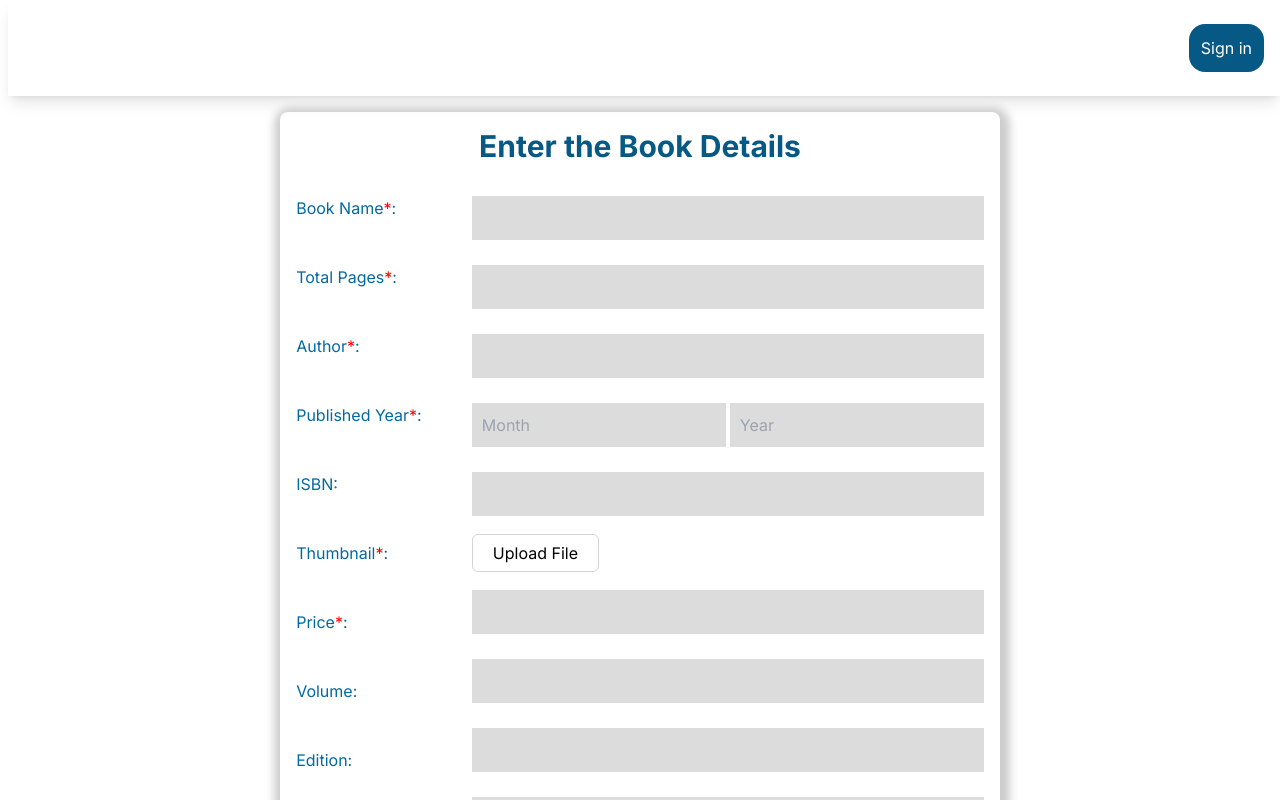
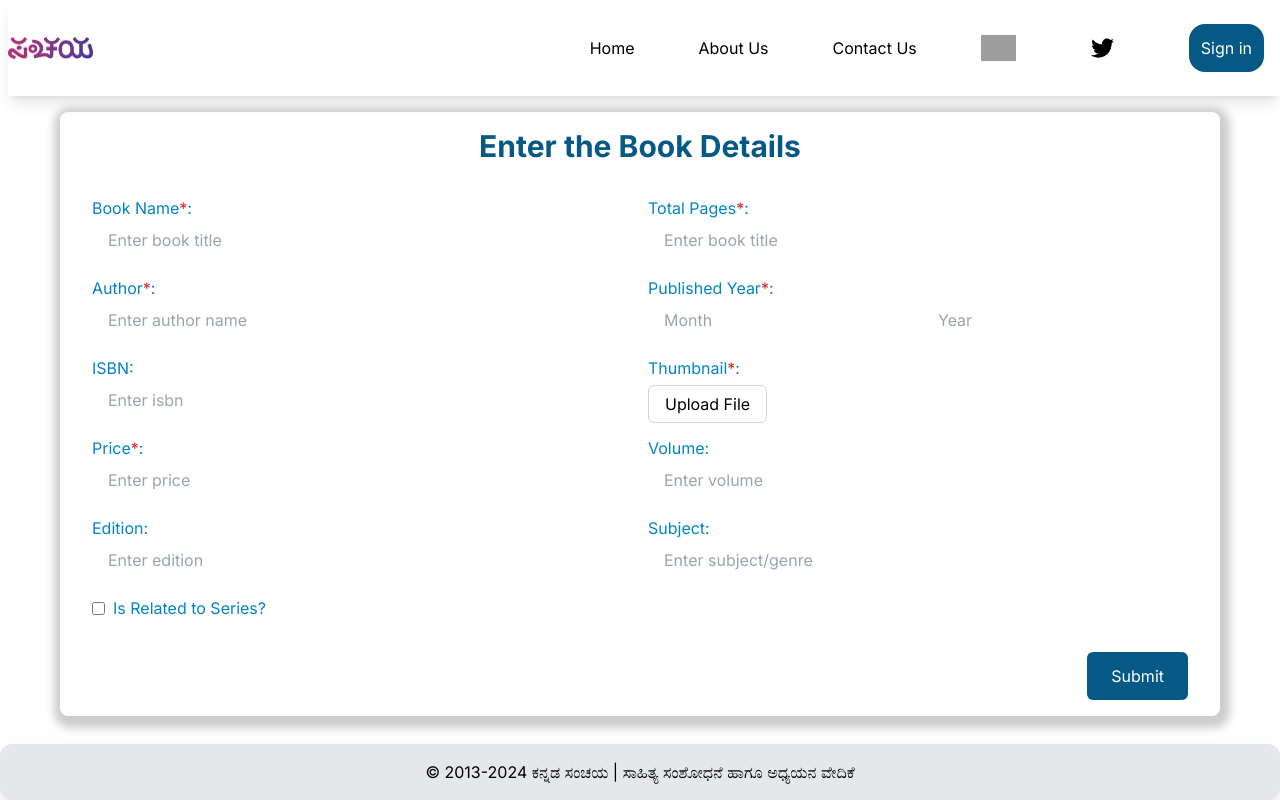
Before and after one commit to sanchaya/pustakasaraswatha, a Next.js app in the folder publisher-portal/: page /dashboard in a window 1280 px wide. Shown: the top 800 px of the page. Built offline with nearby package versions, Linux system fonts and the light colour scheme; no server answers; grey boxes are pictures that could not be loaded.

Commit message:
updated pages

```diff
--- a/publisher-portal/app/dashboard/page.js
+++ b/publisher-portal/app/dashboard/page.js
@@ -1,6 +1,7 @@
 "use client"
 import React,{useState, useEffect} from 'react';
 import Header from '@/components/Header';
+import Footer from '@/components/Footer';
 import axios from 'axios';
 
 export default function Form(){
@@ -69,7 +70,7 @@ export default function Form(){
 
       const createCover = async(newCover)=>{
         try {
-          const response = await axios.post('http://localhost:8000/upload', newCover);
+          const response = await axios.post('https://pubserver.sanchaya.net/upload', newCover);
           const fileId = response.data.message;
           console.log("Uploaded file ID:", fileId);
           return fileId;
@@ -110,7 +111,7 @@ export default function Form(){
 
 
             const bookResponse = await fetch(
-              "http://localhost:8000/books/save-book-data",
+              "https://pubserver.sanchaya.net/books/save-book-data",
               {
                 method: "POST",
                 headers: {
@@ -240,7 +241,7 @@ export default function Form(){
 
           <div className="p-4">
             <div className=" p-4 rounded-lg shadow-custom ">
-              <form onSubmit={handleSubmit}>
+              {/* <form onSubmit={handleSubmit}>
                 <h1 className="text-lg sm:text-xl md:text-2xl lg:text-3xl font-bold text-sky-800 mb-8 text-center col-span-2">
                   Enter the Book Details
                 </h1>
@@ -425,12 +426,107 @@ export default function Form(){
                     Submit
                   </button>
                 </div>
-              </form>
+              </form> */}
+              <form onSubmit={handleSubmit} className="max-w-full px-4">
+  <h1 className="text-lg sm:text-xl md:text-2xl lg:text-3xl font-bold text-sky-800 mb-8 text-center">Enter the Book Details</h1>
+  <div className="grid grid-cols-1 sm:grid-cols-2 gap-4">
+    <div className="flex flex-col">
+      <label className="text-sky-600">
+        Book Name<span className="text-red-600">*</span>:
+      </label>
+      <input type="text" name="bookTitle" placeholder='Enter book title' value={formData.bookTitle} onChange={handleInputChange} className="px-4 py-2 bg-black-300 rounded-md" required  />
+    </div>
+    <div className="flex flex-col">
+      <label className="text-sky-600">
+        Total Pages<span className="text-red-600">*</span>:
+      </label>
+      <input type="number" name="pageCount" placeholder='Enter book title' value={formData.pageCount} onChange={handleInputChange} required className="px-4 py-2  rounded-md" />
+    </div>
+    <div className="flex flex-col">
+      <label className="text-sky-600">
+        Author<span className="text-red-600">*</span>:
+      </label>
+      <input type="text" name="authorName" placeholder='Enter author name' value={formData.authorName} onChange={handleInputChange} required className="px-4 py-2  rounded-md" />
+    </div>
+    <div className="flex flex-col">
+      <label className="text-sky-600">
+        Published Year<span className="text-red-600">*</span>:
+      </label>
+      <div className="flex">
+        <input type="number" name="publishedMonth" placeholder="Month" value={formData.publishedMonth} onChange={handleInputChange} required className="px-4 py-2  rounded-md flex-1 mr-1" />
+        <input type="number" name="publishedYear" placeholder="Year" value={formData.publishedYear} onChange={handleInputChange} required className="px-4 py-2  rounded-md flex-1 ml-1" />
+      </div>
+    </div>
+    <div className="flex flex-col">
+      <label className="text-sky-600">
+        ISBN:
+      </label>
+      <input type="string" name="isbn" placeholder='Enter isbn' value={formData.isbn} onChange={handleInputChange} className="px-4 py-2 rounded-md" />
+    </div>
+    <div className="flex flex-col">
+      <label className="text-sky-600 mb-3">
+        Thumbnail<span className="text-red-600 ">*</span>:
+      </label>
+      <div className="relative">
+        <input type="file" accept="image/*" name="bookCover" className="hidden mt-2" id="fileInput" value={formData.bookCover} onChange={handleFileChange} />
+        <label htmlFor="fileInput" className="px-4 py-2  rounded-md w-full cursor-pointer border border-gray-300">
+          {fileName ? ` ${fileName}` : "Upload File"}
+        </label>
+        {errorMessage && <p className="text-red-500">{errorMessage}</p>}
+      </div>
+    </div>
+    <div className="flex flex-col">
+      <label className="text-sky-600">
+        Price<span className="text-red-600">*</span>:
+      </label>
+      <input type="number" name="price" placeholder='Enter price' value={formData.price} onChange={handleInputChange} required className="px-4 py-2  rounded-md" />
+    </div>
+    <div className="flex flex-col">
+      <label className="text-sky-600">
+        Volume:
+      </label>
+      <input type="string" name="volume" placeholder='Enter volume' value={formData.volume} onChange={handleInputChange} className="px-4 py-2  rounded-md" />
+    </div>
+    <div className="flex flex-col">
+      <label className="text-sky-600">
+        Edition:
+      </label>
+      <input type="string" name="edition" placeholder='Enter edition' value={formData.edition} onChange={handleInputChange} className="px-4 py-2  rounded-md" />
+    </div>
+    <div className="flex flex-col">
+      <label className="text-sky-600">
+        Subject:
+      </label>
+      <input type="string" name="subject" placeholder='Enter subject/genre' value={formData.subject} onChange={handleInputChange} className="px-4 py-2  rounded-md" />
+    </div>
+    <div className="flex items-center">
+      <input type="checkbox" id="series" name="series" checked={seriesChecked} onChange={handleCorrectionChange} className="transform scale-200 mr-2" />
+      <label htmlFor="series" className="text-sky-600">
+        Is Related to Series?
+      </label>
+    </div>
+    {seriesChecked && (
+      <div className="flex flex-col">
+        <label className="text-sky-600">
+          Series Name<span className="text-red-600">*</span>:
+        </label>
+        <input type="string" name="seriesName" placeholder='Enter series name' value={formData.seriesName} onChange={handleInputChange} required className="px-4 py-2  rounded-md" />
+      </div>
+    )}
+  </div>
+  <div className="mt-8 flex justify-end">
+    <button className="bg-sky-800 hover:bg-sky-600 text-white px-6 py-3 rounded-md" type="submit">
+      Submit
+    </button>
+  </div>
+</form>
+
             </div>
 
           </div>
         </main>
-
+        <div className="bottom-0 mt-8"><Footer/>
+      </div>
         </>
       );
 }
--- a/publisher-portal/app/page.tsx
+++ b/publisher-portal/app/page.tsx
@@ -31,7 +31,7 @@ export default function Home() {
         setSearchResults([]);
         return; // No need to proceed further if the query is empty
       }
-      const response = await fetch(`http://localhost:8000/books/search?query=${encodeURIComponent(query)}&criteria=${criteria}`);
+      const response = await fetch(`https://pubserver.sanchaya.net/books/search?query=${encodeURIComponent(query)}&criteria=${criteria}`);
       if (!response.ok) {
         throw new Error('Failed to search books');
       }
@@ -43,7 +43,7 @@ export default function Home() {
   };
   const fetchData = async()=>{
     const response = await fetch(
-     "http://localhost:8000/books/details"
+     "https://pubserver.sanchaya.net/books/details"
     );
     if (!response.ok) {
       throw new Error(`HTTP error! Status: ${response.status}`);
@@ -105,7 +105,7 @@ export default function Home() {
         )}
       </div>
       <div className="bottom-0 mt-8"><Footer/>
-        </div>
+      </div>
 
 </>
   );
--- a/publisher-portal/app/register/page.js
+++ b/publisher-portal/app/register/page.js
@@ -49,44 +49,39 @@ export default function RegisterForm(){
     }, [user, userId]);
 
 
-    // useEffect(() => {
+    useEffect(() => {
 
-    //   const checkUserLoggedIn = async () => {
+      const checkUserLoggedIn = async () => {
 
-    //     if (user===null){
-    //       window.location.href = "/";
-    //     } else {
+        if (user===null){
+          window.location.href = "/";
+        } else {
 
-    //       const isPublisher = window.confirm("Register if you are a publisher.");
-    //       if (!isPublisher) {
-    //         await signOut();
-    //         router.push("/");
-    //       } else {
 
-    //         // Check if the user is already registered as a publisher
-    //         try {
+            // Check if the user is already registered as a publisher
+            try {
+              console.log(user.emailAddresses[0]);
+              const response = await axios.get(`https://pubserver.sanchaya.net/publishers/check/${user.emailAddresses[0]}`);
+              if (response.data.message !== "User does not exist") {
 
-    //           const response = await axios.get(`http://localhost:8000/publishers/check/${user.emailAddresses[0]}`);
-    //           if (response.data.message !== "User does not exist") {
+                window.location.href = "/";
+              }
+            } catch (error) {
+              console.error("Error checking user registration:", error);
+            }
 
-    //             window.location.href = "/";
-    //           }
-    //         } catch (error) {
-    //           console.error("Error checking user registration:", error);
-    //         }
+             // Prefill email if available
+             if(user){
+              setFormData((prevData) => ({
+                ...prevData,
+                email: user.emailAddresses[0],
+              }));
+            }
+          }
+        }
 
-    //          // Prefill email if available
-    //          if(user){
-    //           setFormData((prevData) => ({
-    //             ...prevData,
-    //             email: user.emailAddresses[0],
-    //           }));
-    //         }
-    //       }
-    //     }
-    //   };
-    //   checkUserLoggedIn();
-    // }, [user]);
+      checkUserLoggedIn();
+    }, [user]);
 
       const handleInputChange = (e) => {
         const { name, value } = e.target;
@@ -112,7 +107,7 @@ export default function RegisterForm(){
 
       const createLogo = async(newLogo)=>{
         try {
-          const response = await axios.post('http://localhost:8000/publishers/logo', newLogo);
+          const response = await axios.post('https://pubserver.sanchaya.net/publishers/logo', newLogo);
           const fileId = response.data.message;
           console.log("Uploaded file ID:", fileId);
           return fileId;
@@ -135,7 +130,7 @@ export default function RegisterForm(){
             const data = {
 
               name: formData.name,
-              email: formData.email,
+              email: formData.email.emailAddress,
               phone_no: formData.phone_no,
               weburl: formData.weburl,
               address:formData.address,
@@ -145,7 +140,7 @@ export default function RegisterForm(){
             console.log(data.email);
 
             const response = await fetch(
-              "http://localhost:8000/publishers/register",
+              "https://pubserver.sanchaya.net/publishers/register",
               {
                 method: "POST",
                 headers: {
@@ -185,8 +180,8 @@ export default function RegisterForm(){
         phone,
         email
         } = formData;
-
-        if(!isValidEmailAddress(email)){
+        console.log(email.emailAddress);
+        if(!isValidEmailAddress(email.emailAddress)){
             alert("Invalid Email ");
             return false;
         }
@@ -220,7 +215,7 @@ export default function RegisterForm(){
 
           <div className="p-16">
             <div className=" p-4 rounded-lg shadow-custom ">
-              <form onSubmit={handleSubmit}>
+              {/* <form onSubmit={handleSubmit}>
                 <h1 className="text-xl sm:text-xl md:text-2xl lg:text-3xl font-bold text-sky-800 mb-8 text-center col-span-2">
                   Register
                 </h1>
@@ -334,7 +329,60 @@ export default function RegisterForm(){
                     Submit
                   </button>
                 </div>
-              </form>
+              </form> */}
+              <form onSubmit={handleSubmit} className="max-w-full px-4">
+  <h1 className="text-xl sm:text-xl md:text-2xl lg:text-3xl font-bold text-sky-800 mb-8 text-center">Register</h1>
+  <div className="grid grid-cols-1 sm:grid-cols-2 gap-4">
+    <div className="flex flex-col">
+      <label className="text-sky-600">
+        Publisher Name:
+      </label>
+      <input type="text" name="name" placeholder='Enter publisher name' value={formData.name} onChange={handleInputChange} required className="px-4 py-2 rounded-md" />
+    </div>
+    <div className="flex flex-col">
+      <label className="text-sky-600">
+        Address:
+      </label>
+      <input type="string" name="address" placeholder='Enter home address' value={formData.address} onChange={handleInputChange} required className="px-4 py-2 rounded-md" />
+    </div>
+    <div className="flex flex-col">
+      <label className="text-sky-600">
+        Email:
+      </label>
+      <input type="email" name="email" value={formData.email} onChange={handleInputChange} required disabled={formData.email !== ""} className="px-4 py-2 rounded-md" />
+    </div>
+    <div className="flex flex-col">
+      <label className="text-sky-600">
+        Phone:
+      </label>
+      <input type="number" name="phone" placeholder='Enter phone number' value={formData.phone} onChange={handleInputChange} required className="px-4 py-2 rounded-md" />
+    </div>
+    <div className="flex flex-col">
+      <label className="text-sky-600">
+        Website Address:
+      </label>
+      <input type="string" name="weburl" placeholder='Enter website address' value={formData.weburl} onChange={handleInputChange} required className="px-4 py-2 rounded-md" />
+    </div>
+    <div className="flex flex-col">
+      <label className="text-sky-600 mb-3">
+        Logo:
+      </label>
+      <div className="relative">
+        <input type="file" accept="image/*" name="logo" className="hidden" id="fileInput" value={formData.logo} onChange={handleFileChange} />
+        <label htmlFor="fileInput" className="px-4 py-2 rounded-md w-full cursor-pointer border border-gray-300">
+          {fileName ? ` ${fileName}` : "Upload File"}
+        </label>
+        {errorMessage && <p className="text-red-500">{errorMessage}</p>}
+      </div>
+    </div>
+  </div>
+  <div className="mt-8 flex justify-end">
+    <button className="bg-sky-800 hover:bg-sky-600 text-white px-6 py-3 rounded-md" type="submit">
+      Submit
+    </button>
+  </div>
+</form>
+
             </div>
 
           </div>
--- a/publisher-portal/components/Footer.js
+++ b/publisher-portal/components/Footer.js
@@ -7,13 +7,9 @@ export default function Footer(){
 
     return(
         <>
-
-
-          <div className='fixed bottom-0 ml-8 px-4 py-2 shadow-2xl rounded-xl bg-grey-200'>
-         <p>© 2013-2024 ಕನ್ನಡ ಸಂಚಯ | ಸಾಹಿತ್ಯ ಸಂಶೋಧನೆ ಹಾಗೂ ಅಧ್ಯಯನ ವೇದಿಕೆ</p>
-          </div>
-
-
+ <div className="lg:fixed bottom-0 w-full bg-gray-200 px-4 py-4 shadow-2xl rounded-xl">
+        <p className="text-center">&copy; 2013-2024 ಕನ್ನಡ ಸಂಚಯ | ಸಾಹಿತ್ಯ ಸಂಶೋಧನೆ ಹಾಗೂ ಅಧ್ಯಯನ ವೇದಿಕೆ</p>
+      </div>
 
         </>
     )
--- a/publisher-portal/components/Header.js
+++ b/publisher-portal/components/Header.js
@@ -16,7 +16,7 @@ export default function Header(){
 
         <div className='flex justify-end items-center mr-5'>
             {/* Mobile Menu */}
-            <Image className="block lg:hidden mr-auto ml-5 mt-1" src="/sanchaya.jpg" alt="sanchaya" width={85} height={40}/>
+            <Image className="block lg:hidden mr-auto ml-5 mt-1 p-4" src="/sanchaya.jpg" alt="sanchaya" width={85} height={40}/>
             <button onClick={() => setShowMenu(!showMenu)} className="block sm:hidden focus:outline-none">
 
                 <svg className="h-6 w-6 text-gray-800" fill="none" viewBox="0 0 24 24" stroke="currentColor">
@@ -31,10 +31,14 @@ export default function Header(){
             </button>
 
             </div>
+
             {user ? (
                 <>
-                 <div className={`hidden sm:flex flex-row gap-16 shadow-lg py-2 justify-center w-full sm:w-auto ml-2`}>
-                <Image src="/sanchaya.jpg" alt="sanchaya" width={85} height={40}/>
+                 <div className={`hidden sm:flex flex-row gap-16 shadow-lg py-2 justify-between w-full sm:w-auto ml-2`}>
+                    <div className='p-4'>
+                    <Image src="/sanchaya.jpg" alt="sanchaya" width={85} height={40}/>
+                    </div>
+                    <div className='flex flex-row gap-16 p-4'>
                 <Link href={"/"} className="no-underline text-black">Home</Link>
                 <Link href="/About" className="no-underline text-black">About Us</Link>
                 <Link href="/dashboard" className="no-underline text-black">Dashboard</Link>
@@ -46,11 +50,12 @@ export default function Header(){
                     <Image src="/twitter.webp" alt="twitter" width={45} height={40} />
                 </Link>
                 <UserButton afterSignOutUrl="/" />
+                </div>
             </div>
 
                 {/* Mobile Menu Links */}
 
-            <nav className={showMenu ? "flex flex-col gap-3 shadow-lg py-2 justify-center items-center w-full sm:hidden" : "hidden"}>
+            <nav className={showMenu ? "flex flex-col gap-3 shadow-lg py-2 justify-center p-4 items-center w-full sm:hidden" : "hidden"}>
 
                 <Link href="/" className="no-underline text-black">Home</Link>
                 <Link href="/About" className="no-underline text-black">About Us</Link>
@@ -63,6 +68,7 @@ export default function Header(){
                     <Image src="/twitter.webp" alt="twitter" width={45} height={40} />
                 </Link>
                 <UserButton afterSignOutUrl="/" />
+
             </nav>
 
 
@@ -78,13 +84,26 @@ export default function Header(){
                     </div>
 
             </nav>
-                <div className={`hidden sm:flex flex-row gap-16 shadow-lg py-2 justify-end w-full sm:w-auto ml-2`}>
-                    <div className='flex justify-end p-4'>
+                <div className={`hidden sm:flex flex-row gap-16 shadow-lg py-2 justify-between items-center w-full sm:w-auto ml-2`}>
+                <div>
+                <Image src="/sanchaya.jpg" alt="sanchaya" width={85} height={40}/>
+                </div>
+                <div className='flex flex-row gap-16 p-4 items-center'>
+                <Link href="/" className="no-underline text-black">Home</Link>
+                <Link href="/About" className="no-underline text-black">About Us</Link>
+                <Link href="/Contact" className="no-underline text-black">Contact Us</Link>
+                <Link href="https://www.facebook.com/kannadasanchaya">
+                    <Image src="/facebook.png" alt="facebook" width={35} height={30} />
+                </Link>
+                <Link href="https://twitter.com/kannadasanchaya">
+                    <Image src="/twitter.webp" alt="twitter" width={45} height={40} />
+                </Link>
+
                     <button className={"bg-sky-800 text-white p-3 rounded-2xl "} >
                     <SignInButton  redirectUrl='/isPublisher'/>
                     </button>
                     </div>
-                    </div>
+                 </div>
                 </>
             )}
 
--- a/publisher-portal/middleware.ts
+++ b/publisher-portal/middleware.ts
@@ -1,9 +1,9 @@
 import { authMiddleware } from "@clerk/nextjs";
 
 export default authMiddleware({
-    publicRoutes:['/'],
+    publicRoutes:['/','/About','/Contact'],
 });
 
 export const config = {
-  matcher: ["/((?!.+.[w]+$|_next).*)",  "/(api|trpc)(.*)"],
+  matcher: ["/((?!.+.[w]+$|_next).*)", "/", "/(api|trpc)(.*)"],
 };
```
Also changed, not shown: publisher-portal/app/About/page.js (+4 -3 lines), publisher-portal/app/Contact/page.js (+8 -4 lines).
